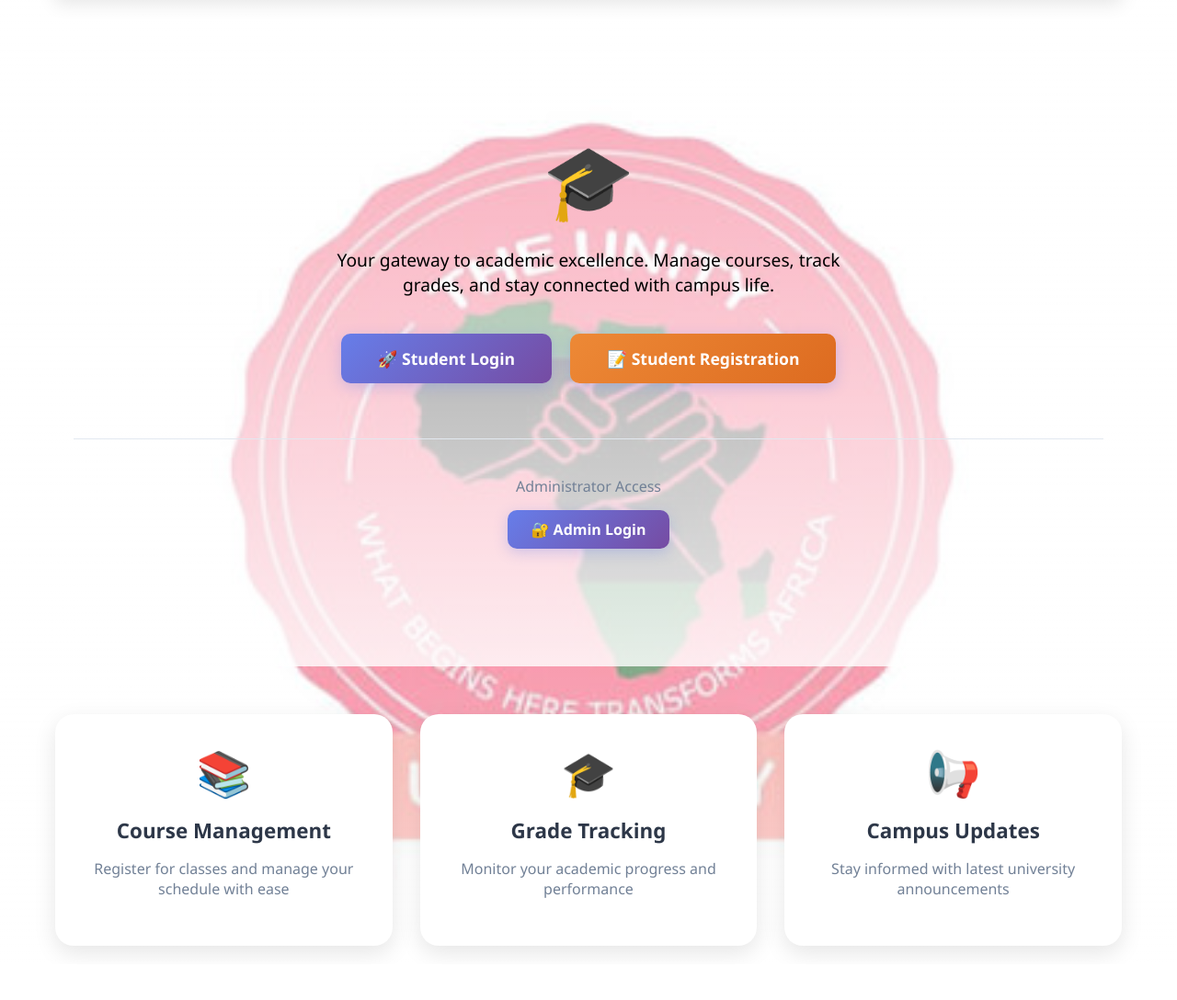
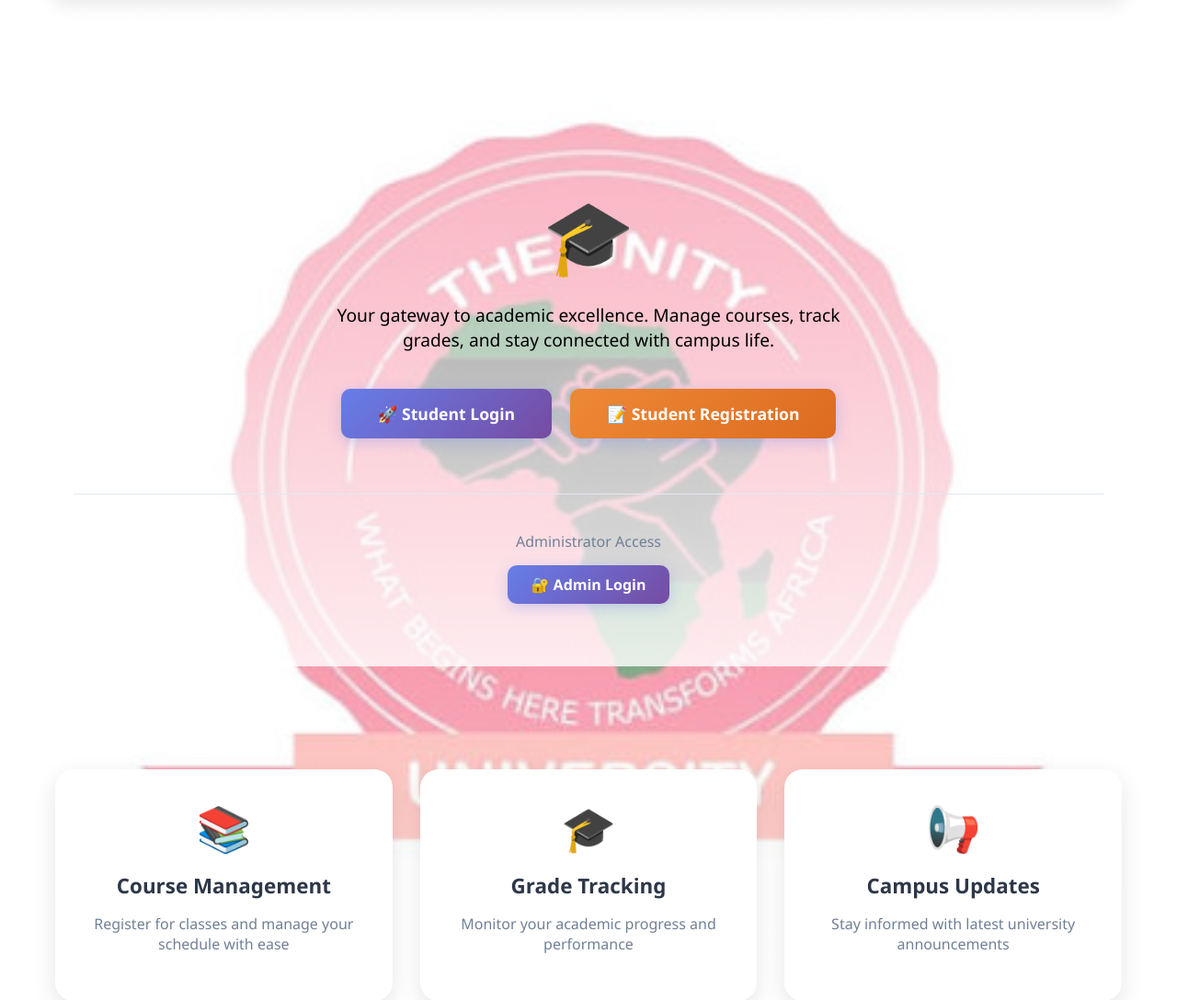
Before and after one commit to gandalf-lab/unity_uni_student_portal, a Flask app: page / in a window 1280 px wide. Shown: the part 75-1163 px from the top of the page at 92% size. Before the commit the page ends 1113 px from the top, so only its background shows below. Run offline with Flask 3, Linux system fonts and the light colour scheme.

Commit message:
Update index.html

```diff
--- a/templates/index.html
+++ b/templates/index.html
@@ -3,7 +3,7 @@
 {% block title %}University Student Portal{% endblock %}
 
 {% block content %}
-<div style="text-align: center; padding: 100px 20px;margin-top:40px">
+<div style="text-align: center; padding: 100px 20px;margin-top:100px">
     <div style="font-size: 5rem; margin-bottom: 20px;">🎓</div>
 
     <p style="font-size: 1.2rem; color: #000000; max-width: 600px; margin: 0 auto 40px; font-weight: 500;">
```
